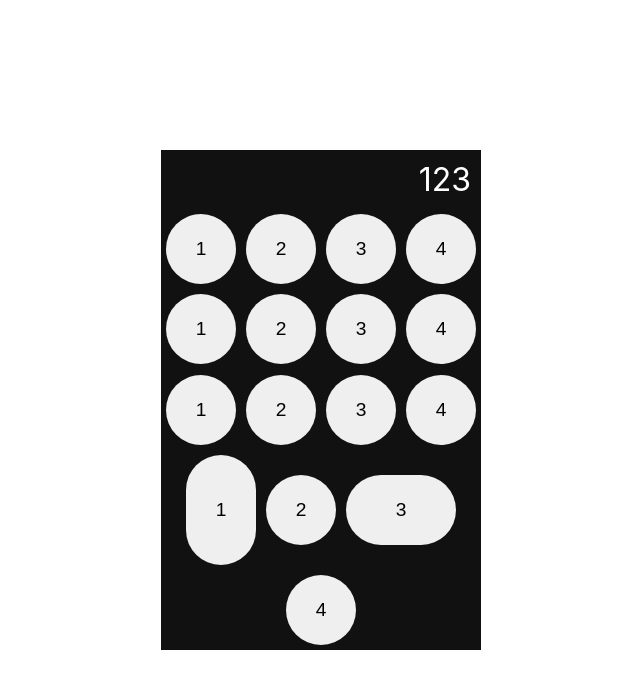
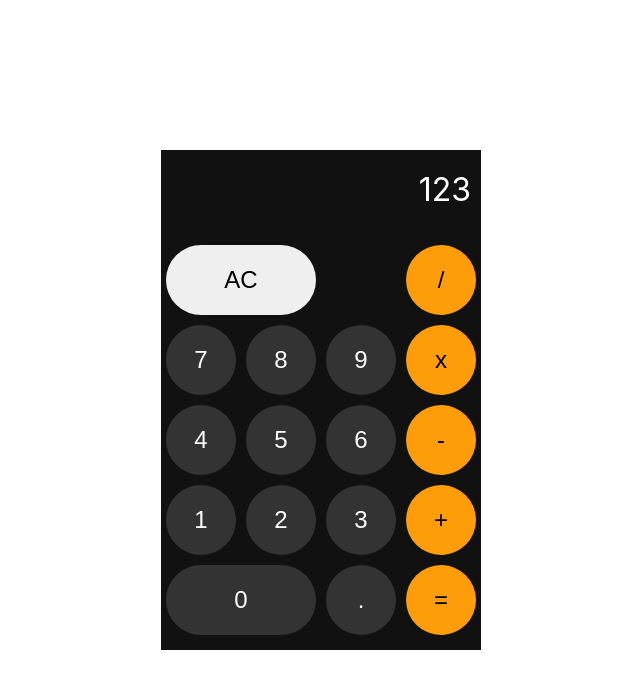
Before and after one commit to systemry420/react-calculator, a React (Create React App) app: page / in a window 1280 px wide. Shown: the top 688 px of the page, without its empty margins (319-959 px from the left). Built offline with nearby package versions, Linux system fonts and the light colour scheme.

Commit message:
generate buttons from arrays using map()

```diff
--- a/src/App.css
+++ b/src/App.css
@@ -27,22 +27,34 @@ body {
     font-size: 2em;
 }
 
+.ac {
+    margin-right: 50px;
+}
+
+.nums-container {
+    width: 75%;
+}
+
+.ops-container {
+    width: 25%;
+}
+
 button {
     height: 70px;
     width: 70px;
     border-radius: 50%;
     margin: 5px;
     border: none;
-    font-size: 1.2em;
+    font-size: 1.5em;
 }
 
 button.big-h {
-    width: 110px;
+    width: 150px;
     border-radius: 50px;
 }
 
 button.big-v {
-    height: 110px;
+    height: 130px;
     border-radius: 50px;
 }
 
--- a/src/App.js
+++ b/src/App.js
@@ -2,25 +2,36 @@ import React from 'react';
 import './App.css';
 
 function App() {
+  const nums = [7,8,9,4,5,6,1,2,3,0]
+  const ops = ['/', 'x',  '-', '+', '=']
+
   return (
     <div className="app">
       <div id="display" className="display">123</div>
-      <button>1</button>
-      <button>2</button>
-      <button>3</button>
-      <button>4</button>
-      <button>1</button>
-      <button>2</button>
-      <button>3</button>
-      <button>4</button>
-      <button>1</button>
-      <button>2</button>
-      <button>3</button>
-      <button>4</button>
-      <button  className="big-v">1</button>
-      <button>2</button>
-      <button className="big-h">3</button>
-      <button>4</button>
+
+      {/* Generate buttons */}
+
+      <div className="nums-container">
+        <button className="ac bg-light-gray big-h">AC</button>
+        {nums.map(num => {
+          return(
+            <button className={`bg-gray ${num == 0 && "big-h"}`} key={num}>
+              {num}
+            </button>
+          )
+        })}
+        <button className="bg-gray">.</button>
+      </div>
+
+      <div className="ops-container">
+        {ops.map(op => {
+          return(
+            <button className="bg-orange" key={op}>
+              {op}
+            </button>
+          )
+        })}
+      </div>
     </div>
   );
 }
```
